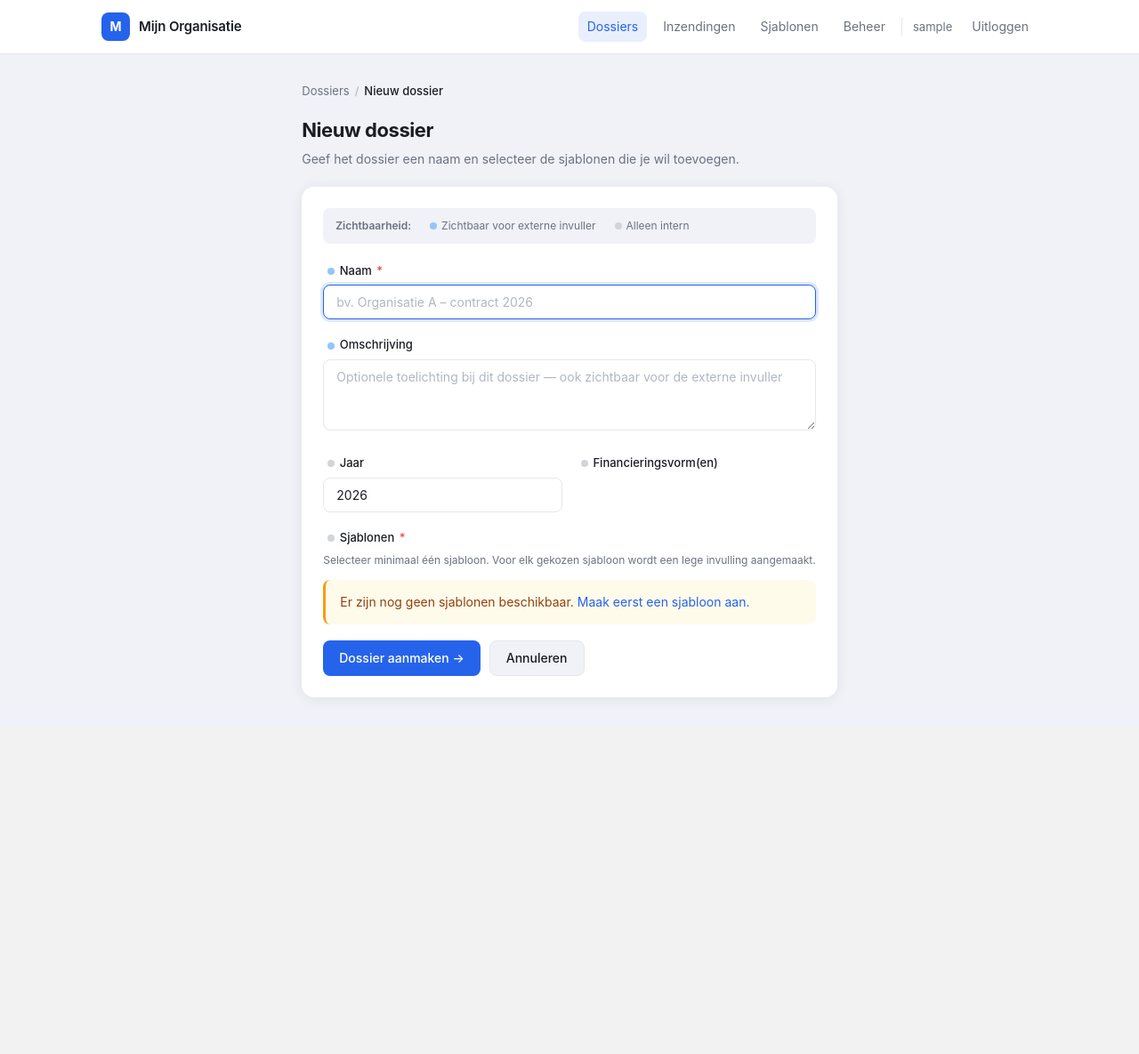
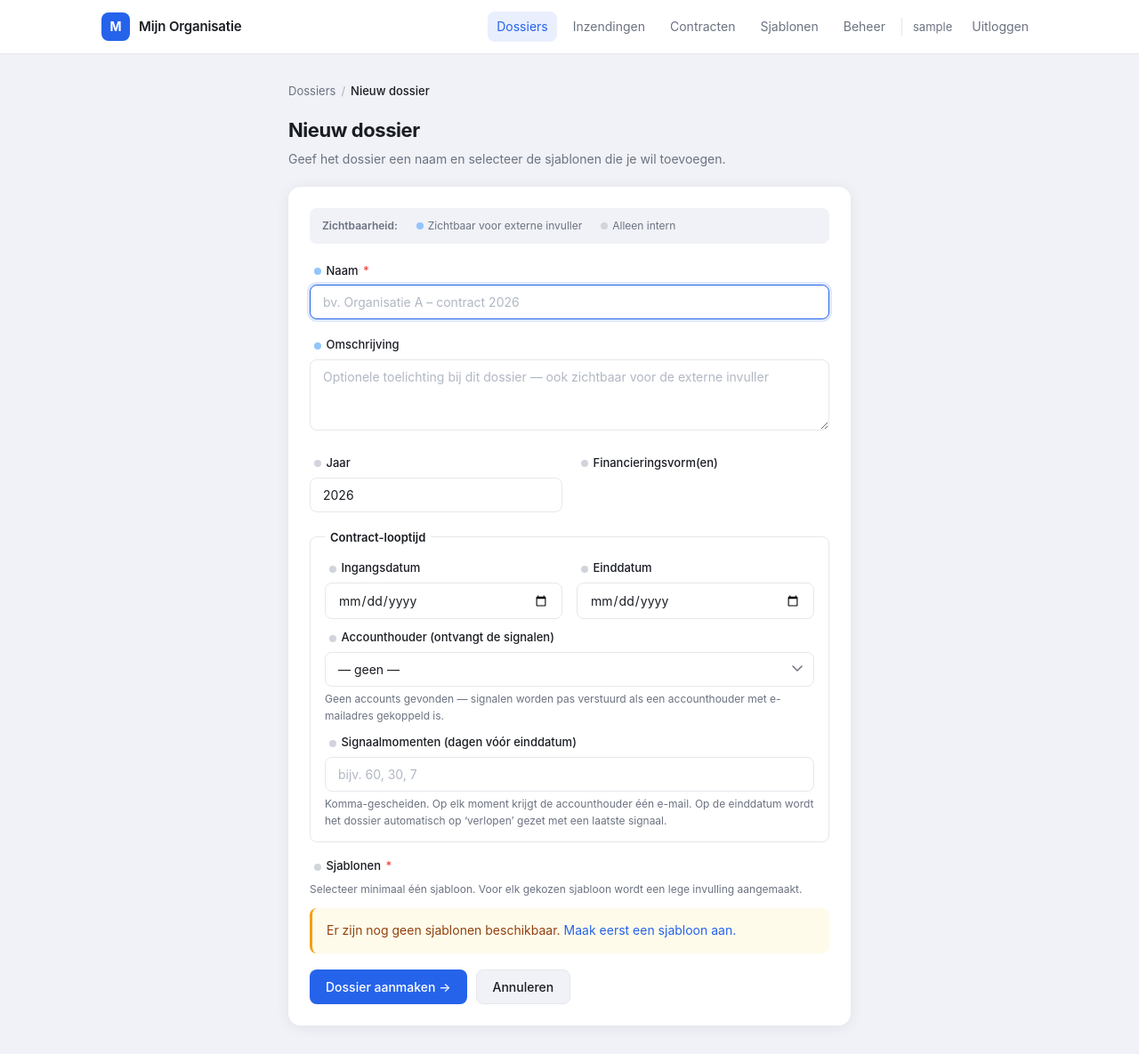
Before and after one commit to ibl129/docgen, a Flask app: page /dossier/nieuw in a window 1280 px wide. Shown: the whole page at 89% size. Before the commit the page ends 784 px from the top, so only its background shows below. Run offline with Flask 3, Linux system fonts and the light colour scheme; the visitor is signed in with stand-in values (Sample User, id 1); data that the repository does not hold is empty; some libraries are stand-ins or nearby versions.

Commit message:
Contract-looptijd + aflopen-signalen + dossier dupliceren
Twee features (gelijk doorgevoerd in de PHP-refactor ls-docgen):

1. Contract-looptijd op dossiers: ingangs-/einddatum, gekoppelde accounthouder
   (Supabase-gebruiker, gedenormaliseerd e-mail/naam), signaalmomenten (x dagen
   vooraf). In-app overzicht /contracten + nav-badge. Op de einddatum gaat de
   status automatisch naar 'verlopen' met een laatste signaal.
2. Dossier dupliceren (POST /dossier/<id>/dupliceren): kopie met alle invullingen
   + waarden + contractinstellingen, als nieuw concept; looptijd leeg, geen tokens.

Cron /cron/contract-signalen (secret CRON_SECRET_KEY, geen login) stuurt vooraf-
mails en zet verlopen contracten om; idempotent via tabel contract_signalen.
E-mail via nieuwe send_email() (smtplib, SMTP_* env; zonder config = loggen).
Migratie supabase_schema_v14.sql (HANDMATIG in Supabase). Zie DEPLOY_CONTRACT_FEATURE.md.

Tests: tests/test_contract.py (9/9, pure signaallogica + parsers).

Co-Authored-By: Claude Opus 4.8 (1M context) <noreply@anthropic.com>

```diff
--- a/app.py
+++ b/app.py
@@ -3,9 +3,11 @@ import io
 import json
 import uuid
 import time
+import smtplib
 import urllib.request
+from email.message import EmailMessage
 from functools import wraps
-from datetime import datetime
+from datetime import datetime, date
 
 from flask import (
     Flask, render_template, request, redirect, url_for,
@@ -84,6 +86,65 @@ def get_app_footer() -> dict:
         return fallback
 
 
+# ---------------------------------------------------------------------------
+# Contract-signalen: e-mail + pure beslissingslogica
+# ---------------------------------------------------------------------------
+
+def send_email(to: str, subject: str, body: str) -> bool:
+    """Verstuur een e-mail via SMTP (env-config). Zonder SMTP_HOST: alleen loggen.
+    Geeft True bij verzonden, False bij loggen/fout."""
+    host = os.environ.get("SMTP_HOST", "").strip()
+    mail_from = os.environ.get("MAIL_FROM", "noreply@leidersinzicht.nl").strip()
+    if not host or not to:
+        app.logger.info(f"[mail-dev] aan={to!r} onderwerp={subject!r}\n{body}")
+        return False
+    msg = EmailMessage()
+    msg["From"] = mail_from
+    msg["To"] = to
+    msg["Subject"] = subject
+    msg.set_content(body)
+    try:
+        port = int(os.environ.get("SMTP_PORT", "587"))
+        user = os.environ.get("SMTP_USER", "").strip()
+        pw = os.environ.get("SMTP_PASS", "").strip()
+        with smtplib.SMTP(host, port, timeout=20) as s:
+            s.starttls()
+            if user:
+                s.login(user, pw)
+            s.send_message(msg)
+        return True
+    except Exception as e:
+        app.logger.warning(f"[mail] verzenden mislukt aan {to!r}: {e}")
+        return False
+
+
+def bepaal_contract_signalen(vandaag: date, einddatum, signaal_dagen, status: str, reeds_verstuurd) -> list:
+    """Pure beslissingsfunctie. Geeft de NU te versturen signalen terug als lijst van
+    dicts {soort, dagen} — `dagen` is None bij een verloop-signaal.
+
+    - vandaag: date van vandaag
+    - einddatum: date of None
+    - signaal_dagen: lijst ints (dagen vóór einddatum)
+    - status: huidige dossierstatus
+    - reeds_verstuurd: set van (soort, dagen|None) die al verstuurd zijn
+    """
+    if not einddatum:
+        return []
+    uit = []
+    # Vooraf-signalen: vandaag == einddatum - d dagen, nog niet verstuurd.
+    for d in (signaal_dagen or []):
+        try:
+            d = int(d)
+        except (TypeError, ValueError):
+            continue
+        if (einddatum - vandaag).days == d and ("vooraf", d) not in reeds_verstuurd:
+            uit.append({"soort": "vooraf", "dagen": d})
+    # Verloop-signaal: op/na einddatum, nog niet verlopen, nog niet verstuurd.
+    if vandaag >= einddatum and status != "verlopen" and ("verlopen", None) not in reeds_verstuurd:
+        uit.append({"soort": "verlopen", "dagen": None})
+    return uit
+
+
 def get_ongelezen_inzendingen_count(user_id: str) -> int:
     """Aantal door externe partij verzonden invullingen na de laatste keer dat de gebruiker de inzendingen-pagina bezocht."""
     try:
@@ -106,11 +167,39 @@ def get_ongelezen_inzendingen_count(user_id: str) -> int:
 # Auth helpers
 # ---------------------------------------------------------------------------
 
+def get_aflopende_contracten(binnen_dagen: int = 60) -> list:
+    """Dossiers waarvan het contract binnen `binnen_dagen` afloopt of al verlopen is.
+    Gesorteerd op einddatum (eerst aflopend). Geeft per dossier ook `dagen_resterend`."""
+    from datetime import date, timedelta
+    vandaag = date.today()
+    grens = vandaag + timedelta(days=binnen_dagen)
+    try:
+        res = (db.table("dossiers")
+               .select("id,naam,einddatum,status,accounthouder_naam,accounthouder_email")
+               .not_.is_("einddatum", "null")
+               .lte("einddatum", grens.isoformat())
+               .order("einddatum")
+               .execute())
+        rows = res.data or []
+    except Exception:
+        return []
+    out = []
+    for r in rows:
+        try:
+            ed = date.fromisoformat(r["einddatum"])
+        except (ValueError, TypeError):
+            continue
+        r["dagen_resterend"] = (ed - vandaag).days
+        out.append(r)
+    return out
+
+
 @app.context_processor
 def inject_globals():
     user_id = session.get("user_id")
     return {
         "ongelezen_inzendingen": get_ongelezen_inzendingen_count(user_id) if user_id else 0,
+        "aflopende_contracten_count": len(get_aflopende_contracten()) if user_id else 0,
         "app_footer": get_app_footer(),
     }
 
@@ -1335,6 +1424,104 @@ def dossiers_overzicht():
     return render_template("dossiers.html", cfg=cfg, dossiers=dossier_list, view_mode=view_mode)
 
 
+@app.route("/contracten")
+@login_required
+def contracten_overzicht():
+    """Overzicht van aflopende en verlopen contracten."""
+    cfg = get_config()
+    contracten = get_aflopende_contracten(binnen_dagen=90)
+    return render_template("contracten.html", cfg=cfg, contracten=contracten)
+
+
+@app.route("/cron/contract-signalen")
+def cron_contract_signalen():
+    """Dagelijkse cron: verstuur aflopen-signalen + zet verlopen contracten op 'verlopen'.
+    Beveiligd met CRON_SECRET_KEY (query ?key= of header X-Cron-Key). Idempotent via
+    contract_signalen-logboek; meerdere keren per dag draaien stuurt geen dubbele mails."""
+    secret = os.environ.get("CRON_SECRET_KEY", "")
+    given = request.args.get("key", "") or request.headers.get("X-Cron-Key", "")
+    if not secret or given != secret:
+        abort(403)
+
+    cfg = get_config()
+    tenant = cfg.get("tenant_name", "DocGen")
+    vandaag = date.today()
+    gemaild = 0
+    verlopen_gezet = 0
+
+    try:
+        res = db.table("dossiers").select(
+            "id,naam,einddatum,status,signaal_dagen,accounthouder_email,accounthouder_naam"
+        ).not_.is_("einddatum", "null").execute()
+        dossiers = res.data or []
+    except Exception as e:
+        return Response(json.dumps({"error": str(e)}), status=500, mimetype="application/json")
+
+    for d in dossiers:
+        try:
+            einddatum = date.fromisoformat(d["einddatum"])
+        except (ValueError, TypeError):
+            continue
+
+        # Reeds verstuurde signalen voor dit dossier ophalen.
+        try:
+            log = db.table("contract_signalen").select("soort,dagen_vooraf").eq("dossier_id", d["id"]).execute().data or []
+        except Exception:
+            log = []
+        reeds = {(r["soort"], r["dagen_vooraf"] if r["soort"] == "vooraf" else None) for r in log}
+
+        signalen = bepaal_contract_signalen(
+            vandaag, einddatum, d.get("signaal_dagen") or [], d.get("status", ""), reeds
+        )
+
+        for sig in signalen:
+            email = (d.get("accounthouder_email") or "").strip()
+            naam = d.get("accounthouder_naam") or "accounthouder"
+            if sig["soort"] == "vooraf":
+                onderwerp = f"[{tenant}] Contract '{d['naam']}' loopt af over {sig['dagen']} dagen"
+                tekst = (f"Beste {naam},\n\nHet contract in dossier '{d['naam']}' loopt af op "
+                         f"{d['einddatum']} (over {sig['dagen']} dagen).\n\nOverweeg tijdig of het "
+                         f"verlengd of opnieuw opgesteld moet worden.\n\n— {tenant}")
+            else:
+                onderwerp = f"[{tenant}] Contract '{d['naam']}' is verlopen"
+                tekst = (f"Beste {naam},\n\nHet contract in dossier '{d['naam']}' is verlopen per "
+                         f"{d['einddatum']}.\n\nStel het opnieuw op voor de volgende periode of laat "
+                         f"het vervallen.\n\n— {tenant}")
+
+            if email:
+                send_email(email, onderwerp, tekst)
+            else:
+                app.logger.info(f"[contract-signaal] geen accounthouder-e-mail voor dossier {d['id']}: {onderwerp}")
+
+            # Log het signaal (idempotentie). Bij verlopen: ook status bijwerken.
+            try:
+                db.table("contract_signalen").insert({
+                    "dossier_id": d["id"],
+                    "soort": sig["soort"],
+                    "dagen_vooraf": sig["dagen"],
+                    "verstuurd_naar": email or None,
+                }).execute()
+            except Exception as e:
+                app.logger.warning(f"[contract-signaal] log mislukt voor {d['id']}: {e}")
+
+            if sig["soort"] == "vooraf":
+                gemaild += 1
+            else:
+                verlopen_gezet += 1
+                try:
+                    db.table("dossiers").update({
+                        "status": "verlopen",
+                        "updated_at": datetime.utcnow().isoformat(),
+                    }).eq("id", d["id"]).execute()
+                except Exception as e:
+                    app.logger.warning(f"[contract-signaal] status-update mislukt voor {d['id']}: {e}")
+
+    return Response(
+        json.dumps({"datum": vandaag.isoformat(), "vooraf_gemaild": gemaild, "verlopen_gezet": verlopen_gezet}),
+        mimetype="application/json",
+    )
+
+
 def _get_dossier_types() -> list:
     """Geeft lijst van {id, naam, beschrijving} dossier-types terug, of [] als geen geconfigureerd."""
     try:
@@ -1360,6 +1547,54 @@ def _get_financieringsvormen() -> list:
         return ["Zvw", "Wlz", "Wmo", "Jeugdwet", "Overig"]
 
 
+def _get_gebruikers() -> list:
+    """Lijst {id, email, naam} van bekende accounts, voor de accounthouder-dropdown."""
+    try:
+        users_res = supabase_admin.auth.admin.list_users()
+        raw = users_res if isinstance(users_res, list) else []
+        out = []
+        for u in raw:
+            meta = u.user_metadata or {}
+            out.append({
+                "id": str(u.id),
+                "email": u.email or "",
+                "naam": meta.get("name", "") or (u.email or ""),
+            })
+        return sorted(out, key=lambda x: x["naam"].lower())
+    except Exception:
+        return []
+
+
+def _parse_signaal_dagen(raw: str) -> list:
+    """Parse '60, 30, 7' → [60, 30, 7] (gesorteerd aflopend, uniek, alleen positieve ints)."""
+    dagen = set()
+    for stuk in (raw or "").replace(";", ",").split(","):
+        stuk = stuk.strip()
+        if not stuk:
+            continue
+        try:
+            d = int(stuk)
+        except ValueError:
+            continue
+        if d > 0:
+            dagen.add(d)
+    return sorted(dagen, reverse=True)
+
+
+def _accounthouder_velden(gebruiker_id: str, gebruikers: list) -> dict:
+    """Geef de op te slaan accounthouder-velden voor een gekozen gebruiker-id."""
+    if not gebruiker_id:
+        return {"accounthouder_id": None, "accounthouder_email": None, "accounthouder_naam": None}
+    match = next((g for g in gebruikers if g["id"] == gebruiker_id), None)
+    if not match:
+        return {"accounthouder_id": gebruiker_id, "accounthouder_email": None, "accounthouder_naam": None}
+    return {
+        "accounthouder_id": match["id"],
+        "accounthouder_email": match["email"] or None,
+        "accounthouder_naam": match["naam"] or None,
+    }
+
+
 @app.route("/dossier/nieuw", methods=["GET", "POST"])
 @login_required
 def dossier_nieuw():
@@ -1371,6 +1606,12 @@ def dossier_nieuw():
         templates = []
     fin_vormen = _get_financieringsvormen()
     dossier_types = _get_dossier_types()
+    gebruikers = _get_gebruikers()
+
+    def _render():
+        return render_template("dossier_nieuw.html", cfg=cfg, templates=templates,
+                               now=datetime.now(), fin_vormen=fin_vormen,
+                               dossier_types=dossier_types, gebruikers=gebruikers)
 
     if request.method == "POST":
         naam = request.form.get("naam", "").strip()
@@ -1380,6 +1621,10 @@ def dossier_nieuw():
         vormen = request.form.getlist("financieringsvorm")
         financieringsvorm = ", ".join(sorted(v.strip() for v in vormen if v.strip())) or None
         oa_type = request.form.get("oa_type", "").strip() or None
+        ingangsdatum = request.form.get("ingangsdatum", "").strip() or None
+        einddatum = request.form.get("einddatum", "").strip() or None
+        signaal_dagen = _parse_signaal_dagen(request.form.get("signaal_dagen", ""))
+        accounthouder = _accounthouder_velden(request.form.get("accounthouder_id", "").strip(), gebruikers)
 
         try:
             jaar = int(jaar_raw) if jaar_raw else None
@@ -1388,11 +1633,11 @@ def dossier_nieuw():
 
         if not naam:
             flash("Naam is verplicht.", "error")
-            return render_template("dossier_nieuw.html", cfg=cfg, templates=templates, now=datetime.now(), fin_vormen=fin_vormen, dossier_types=dossier_types)
+            return _render()
 
         if not template_ids:
             flash("Selecteer minimaal één sjabloon.", "error")
-            return render_template("dossier_nieuw.html", cfg=cfg, templates=templates, now=datetime.now(), fin_vormen=fin_vormen, dossier_types=dossier_types)
+            return _render()
 
         try:
             dos_res = db.table("dossiers").insert({
@@ -1401,11 +1646,15 @@ def dossier_nieuw():
                 "jaar": jaar,
                 "financieringsvorm": financieringsvorm,
                 "oa_type": oa_type,
+                "ingangsdatum": ingangsdatum,
+                "einddatum": einddatum,
+                "signaal_dagen": signaal_dagen,
+                **accounthouder,
             }).execute()
             dossier_id = dos_res.data[0]["id"]
         except Exception as e:
             flash(f"Fout bij aanmaken dossier: {e}", "error")
-            return render_template("dossier_nieuw.html", cfg=cfg, templates=templates, now=datetime.now(), fin_vormen=fin_vormen, dossier_types=dossier_types)
+            return _render()
 
         for tid in template_ids:
             try:
@@ -1421,7 +1670,7 @@ def dossier_nieuw():
         flash("Dossier aangemaakt.", "success")
         return redirect(url_for("dossier_detail", dossier_id=dossier_id))
 
-    return render_template("dossier_nieuw.html", cfg=cfg, templates=templates, now=datetime.now(), fin_vormen=fin_vormen, dossier_types=dossier_types)
+    return _render()
 
 
 @app.route("/dossier/<dossier_id>")
@@ -1527,6 +1776,7 @@ def dossier_detail(dossier_id):
         dossier_velden=dossier_velden,
         gedeelde_waarden=gedeelde_waarden,
         dossier_types=dossier_types,
+        gebruikers=_get_gebruikers(),
     )
 
 
@@ -1791,6 +2041,10 @@ def dossier_bewerken(dossier_id):
     vormen = request.form.getlist("financieringsvorm")
     financieringsvorm = ", ".join(sorted(v.strip() for v in vormen if v.strip())) or None
     oa_type = request.form.get("oa_type", "").strip() or None
+    ingangsdatum = request.form.get("ingangsdatum", "").strip() or None
+    einddatum = request.form.get("einddatum", "").strip() or None
+    signaal_dagen = _parse_signaal_dagen(request.form.get("signaal_dagen", ""))
+    accounthouder = _accounthouder_velden(request.form.get("accounthouder_id", "").strip(), _get_gebruikers())
 
     try:
         jaar = int(jaar_raw) if jaar_raw else None
@@ -1808,6 +2062,10 @@ def dossier_bewerken(dossier_id):
             "jaar": jaar,
             "financieringsvorm": financieringsvorm,
             "oa_type": oa_type,
+            "ingangsdatum": ingangsdatum,
+            "einddatum": einddatum,
+            "signaal_dagen": signaal_dagen,
+            **accounthouder,
             "updated_at": datetime.utcnow().isoformat(),
         }).eq("id", dossier_id).execute()
         flash("Dossier bijgewerkt.", "success")
@@ -1830,6 +2088,62 @@ def dossier_verwijderen(dossier_id):
         flash(f"Fout bij verwijderen: {e}", "error")
         return redirect(url_for("dossier_detail", dossier_id=dossier_id))
     return redirect(url_for("dossiers_overzicht"))
+
+
+@app.route("/dossier/<dossier_id>/dupliceren", methods=["POST"])
+@login_required
+def dossier_dupliceren(dossier_id):
+    """Kopieer een dossier inclusief alle invullingen + waarden naar een nieuw
+    concept-dossier, zodat een komende contractperiode start met de eerder ingevulde
+    gegevens. Looptijd-datums worden bewust leeg gelaten (nieuwe periode); externe
+    tokens worden niet meegekopieerd."""
+    try:
+        src = db.table("dossiers").select("*").eq("id", dossier_id).single().execute().data
+    except Exception:
+        abort(404)
+    if not src:
+        abort(404)
+
+    try:
+        inv_res = db.table("invullingen").select("*").eq("dossier_id", dossier_id).execute()
+        invullingen = inv_res.data or []
+    except Exception:
+        invullingen = []
+
+    try:
+        nieuw = db.table("dossiers").insert({
+            "naam": f"{src.get('naam', '')} (kopie)".strip(),
+            "omschrijving": src.get("omschrijving"),
+            "jaar": src.get("jaar"),
+            "financieringsvorm": src.get("financieringsvorm"),
+            "oa_type": src.get("oa_type"),
+            "gedeelde_waarden": src.get("gedeelde_waarden") or {},
+            # Contract-instellingen meenemen, maar de looptijd zelf leeg laten.
+            "accounthouder_id": src.get("accounthouder_id"),
+            "accounthouder_email": src.get("accounthouder_email"),
+            "accounthouder_naam": src.get("accounthouder_naam"),
+            "signaal_dagen": src.get("signaal_dagen") or [],
+            "status": "concept",
+        }).execute()
+        nieuw_id = nieuw.data[0]["id"]
+    except Exception as e:
+        flash(f"Fout bij dupliceren dossier: {e}", "error")
+        return redirect(url_for("dossier_detail", dossier_id=dossier_id))
+
+    for inv in invullingen:
+        try:
+            db.table("invullingen").insert({
+                "dossier_id": nieuw_id,
+                "template_id": inv.get("template_id"),
+                "waarden": inv.get("waarden") or {},
+                "extern_toegang": "verborgen",
+                "extern_status": "open",
+            }).execute()
+        except Exception as e:
+            flash(f"Fout bij kopiëren invulling: {e}", "error")
+
+    flash("Dossier gedupliceerd. Pas de looptijd aan voor de nieuwe periode.", "success")
+    return redirect(url_for("dossier_detail", dossier_id=nieuw_id))
 
 
 @app.route("/dossier/<dossier_id>/invulling/<inv_id>/heropenen", methods=["POST"])
--- /dev/null
+++ b/templates/_contract_velden.html
@@ -0,0 +1,58 @@
+{# Herbruikbaar contract-looptijdblok. Verwacht optioneel `dossier` (voor voorvulling)
+   en `gebruikers` (accounthouder-dropdown). Gebruikt in dossier_nieuw + dossier_detail. #}
+<fieldset style="border:1px solid var(--border,#e5e7eb);border-radius:8px;padding:14px 16px;margin-bottom:16px;">
+  <legend style="font-size:13px;font-weight:600;padding:0 6px;">Contract-looptijd</legend>
+
+  <div style="display:grid;grid-template-columns:1fr 1fr;gap:16px;">
+    <div class="form-group" style="margin-bottom:10px;">
+      <label class="form-label" for="ingangsdatum">
+        <span class="veld-dot veld-dot-intern" style="vertical-align:middle;margin-right:2px;"></span>
+        Ingangsdatum
+      </label>
+      <input type="date" id="ingangsdatum" name="ingangsdatum" class="form-control"
+             value="{{ dossier.ingangsdatum if dossier and dossier.ingangsdatum else '' }}">
+    </div>
+    <div class="form-group" style="margin-bottom:10px;">
+      <label class="form-label" for="einddatum">
+        <span class="veld-dot veld-dot-intern" style="vertical-align:middle;margin-right:2px;"></span>
+        Einddatum
+      </label>
+      <input type="date" id="einddatum" name="einddatum" class="form-control"
+             value="{{ dossier.einddatum if dossier and dossier.einddatum else '' }}">
+    </div>
+  </div>
+
+  <div class="form-group" style="margin-bottom:10px;">
+    <label class="form-label" for="accounthouder_id">
+      <span class="veld-dot veld-dot-intern" style="vertical-align:middle;margin-right:2px;"></span>
+      Accounthouder (ontvangt de signalen)
+    </label>
+    <select id="accounthouder_id" name="accounthouder_id" class="form-control">
+      <option value="">— geen —</option>
+      {% for g in gebruikers %}
+        <option value="{{ g.id }}" {% if dossier and dossier.accounthouder_id == g.id %}selected{% endif %}>
+          {{ g.naam }}{% if g.email and g.email != g.naam %} ({{ g.email }}){% endif %}
+        </option>
+      {% endfor %}
+    </select>
+    {% if not gebruikers %}
+      <p class="form-hint" style="font-size:12px;color:var(--text-muted,#6b7280);margin-top:4px;">
+        Geen accounts gevonden — signalen worden pas verstuurd als een accounthouder met e-mailadres gekoppeld is.
+      </p>
+    {% endif %}
+  </div>
+
+  <div class="form-group" style="margin-bottom:0;">
+    <label class="form-label" for="signaal_dagen">
+      <span class="veld-dot veld-dot-intern" style="vertical-align:middle;margin-right:2px;"></span>
+      Signaalmomenten (dagen vóór einddatum)
+    </label>
+    <input type="text" id="signaal_dagen" name="signaal_dagen" class="form-control"
+           placeholder="bijv. 60, 30, 7"
+           value="{{ dossier.signaal_dagen | join(', ') if dossier and dossier.signaal_dagen else '' }}">
+    <p class="form-hint" style="font-size:12px;color:var(--text-muted,#6b7280);margin-top:4px;">
+      Komma-gescheiden. Op elk moment krijgt de accounthouder één e-mail. Op de einddatum wordt het
+      dossier automatisch op ‘verlopen’ gezet met een laatste signaal.
+    </p>
+  </div>
+</fieldset>
--- a/templates/base.html
+++ b/templates/base.html
@@ -32,6 +32,9 @@
           <a href="{{ url_for('dossiers_overzicht') }}" class="topbar-link {% if request.endpoint and request.endpoint.startswith('dossier') %}active{% endif %}">Dossiers</a>
           <a href="{{ url_for('inzendingen_overzicht') }}" class="topbar-link {% if request.endpoint == 'inzendingen_overzicht' %}active{% endif %}">
             Inzendingen{% if ongelezen_inzendingen > 0 %}<span class="nav-badge">{{ ongelezen_inzendingen }}</span>{% endif %}
+          </a>
+          <a href="{{ url_for('contracten_overzicht') }}" class="topbar-link {% if request.endpoint == 'contracten_overzicht' %}active{% endif %}">
+            Contracten{% if aflopende_contracten_count > 0 %}<span class="nav-badge">{{ aflopende_contracten_count }}</span>{% endif %}
           </a>
           <a href="{{ url_for('sjablonen') }}" class="topbar-link {% if request.endpoint in ('sjablonen', 'admin_template_new', 'admin_template_edit', 'template_detail') %}active{% endif %}">Sjablonen</a>
           {% if session.get('user_role') == 'admin' %}
--- a/templates/dossier_nieuw.html
+++ b/templates/dossier_nieuw.html
@@ -108,6 +108,8 @@
         </div>
       </div>
 
+      {% include "_contract_velden.html" with context %}
+
       <div class="form-group">
         <label class="form-label">
           <span class="veld-dot veld-dot-intern" style="vertical-align:middle;margin-right:2px;"></span>
```
Also changed, not shown: DEPLOY_CONTRACT_FEATURE.md (added, +31 -0 lines), supabase_schema_v14.sql (added, +36 -0 lines), templates/contracten.html (added, +72 -0 lines), templates/dossier_detail.html (+13 -2 lines), tests/test_contract.py (added, +109 -0 lines), 1 other file.
